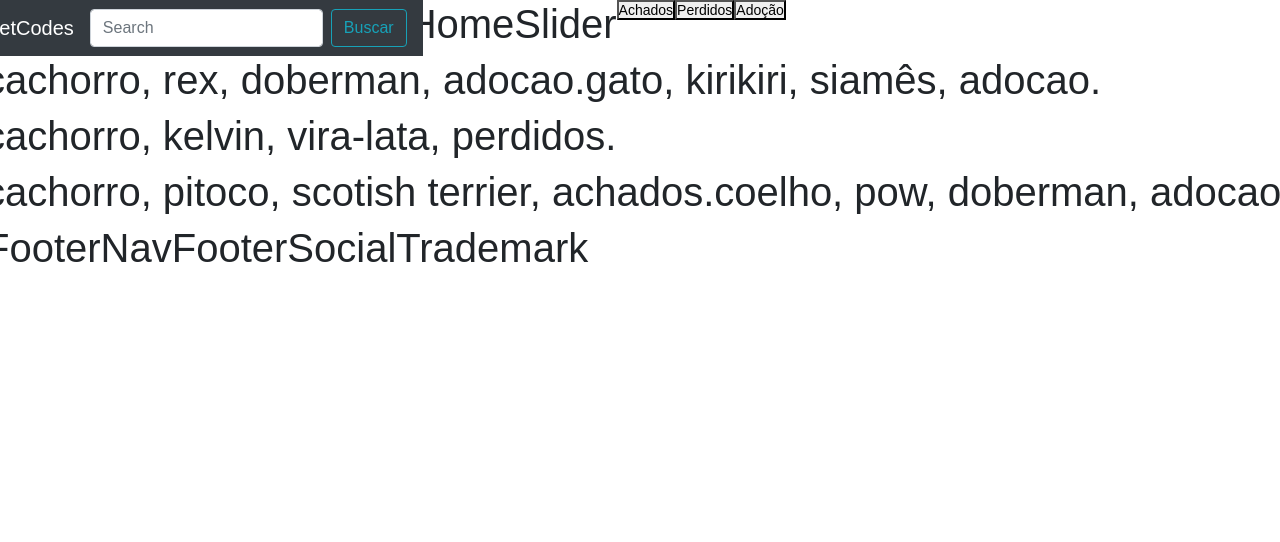
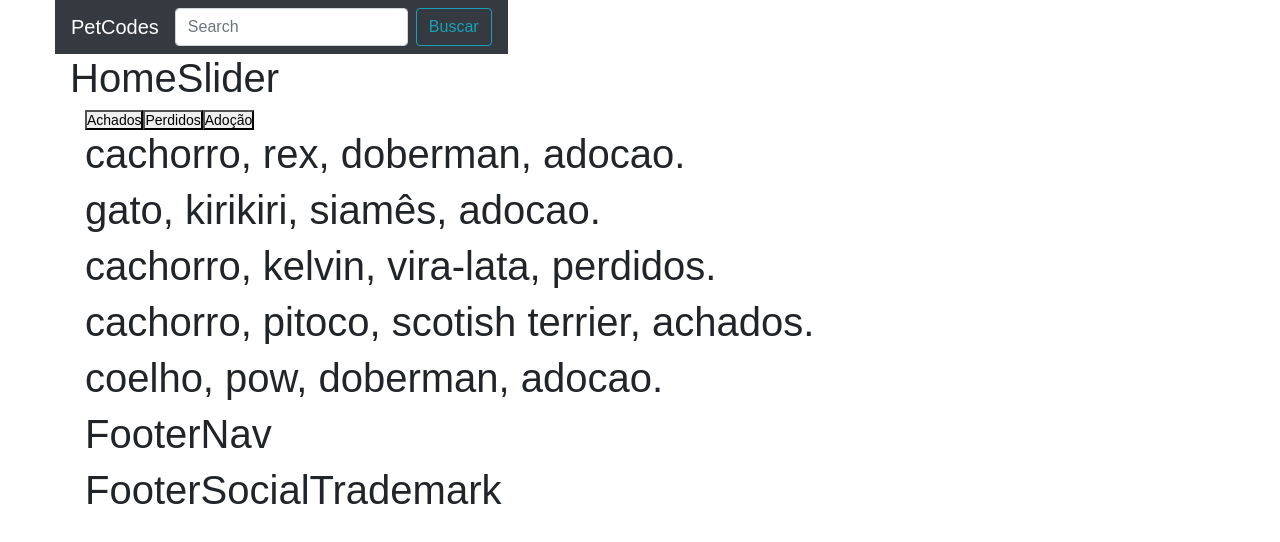
Before and after one commit to codenation-dev/squad-2-ad-escale, a React (Create React App) app in the folder frontend/: page / in a window 1280 px wide. Shown: the top 542 px of the page. Built offline with nearby package versions, Linux system fonts and the light colour scheme; the HTML template or start-up script is replaced by a standard one.

Commit message:
estilos: testing

```diff
--- a/frontend/src/pages/Home/index.js
+++ b/frontend/src/pages/Home/index.js
@@ -4,6 +4,9 @@
 
 import React from 'react';
 import data from '../../data/pet.json';
+
+// Importações bootstrap
+import { Container, Row } from 'react-bootstrap'
 
 // importação dos componentes
 import Footer from '../../components/footer';
@@ -40,11 +43,18 @@ export default class Home extends React.Component {
     return (
       <>
         <div className="row">
-          <Header />
-          <HomeSlider />
-          <HomeFilter handle={this.handleButtons} />
-          <HomeContent pets={this.state.filteredPets} />
-          <Footer />
+          <Container>
+            <Row>
+              <Header />
+            </Row>
+            <Row>
+              <HomeSlider />
+            </Row>
+
+            <HomeFilter handle={this.handleButtons} />
+            <HomeContent pets={this.state.filteredPets} />
+            <Footer />
+          </Container>
         </div>
       </>
     );
```
